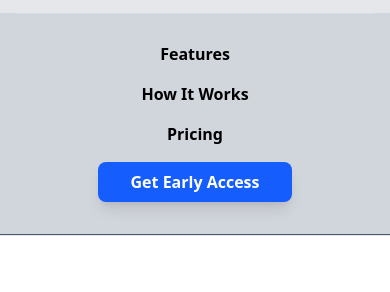
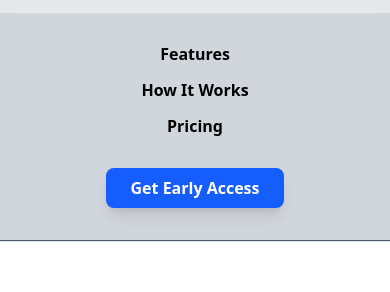
Before and after one commit to massacodes/saas-landing-page, a website built with Vite: page index.html in a window 390 px wide. Both pictures are taken after a click on the button "Toggle navigation". Shown: the part 51-343 px from the top of the page. Built offline with nearby package versions, Linux system fonts and the light colour scheme.

Commit message:
Update mobile nav menu spacing

```diff
--- a/index.html
+++ b/index.html
@@ -166,7 +166,7 @@
         class="hidden flex-col items-center md:hidden px-4 pb-8 border-b border-gray-600 bg-gray-300"
         id="mobile-menu"
       >
-        <div class="w-full border-t border-white/20 pt-7 pb-2 text-center">
+        <div class="w-full border-t border-white/20 pt-7 pb-1.5 text-center">
           <a
             href="#features"
             class="text-base font-semibold text-black hover:text-orange-500 transition-colors"
@@ -175,7 +175,7 @@
           </a>
         </div>
 
-        <div class="w-full py-2 text-center">
+        <div class="w-full py-1.5 text-center">
           <a
             href="#how-it-works"
             class="text-base font-semibold text-black hover:text-orange-500 transition-colors"
@@ -184,7 +184,7 @@
           </a>
         </div>
 
-        <div class="w-full py-2 text-center">
+        <div class="w-full py-1.5 text-center">
           <a
             href="#pricing"
             class="text-base font-semibold text-black hover:text-orange-500 transition-colors"
@@ -194,7 +194,7 @@
         </div>
         <a
           href="#early-access"
-          class="rounded-lg bg-blue-600 px-8 py-2 mt-2 text-base font-black text-white hover:bg-blue-950 transition-all shadow-lg"
+          class="rounded-lg bg-blue-600 px-6 py-2 mt-6 text-base font-black text-white hover:bg-blue-950 transition-all shadow-lg"
         >
           Get Early Access
         </a>
```
